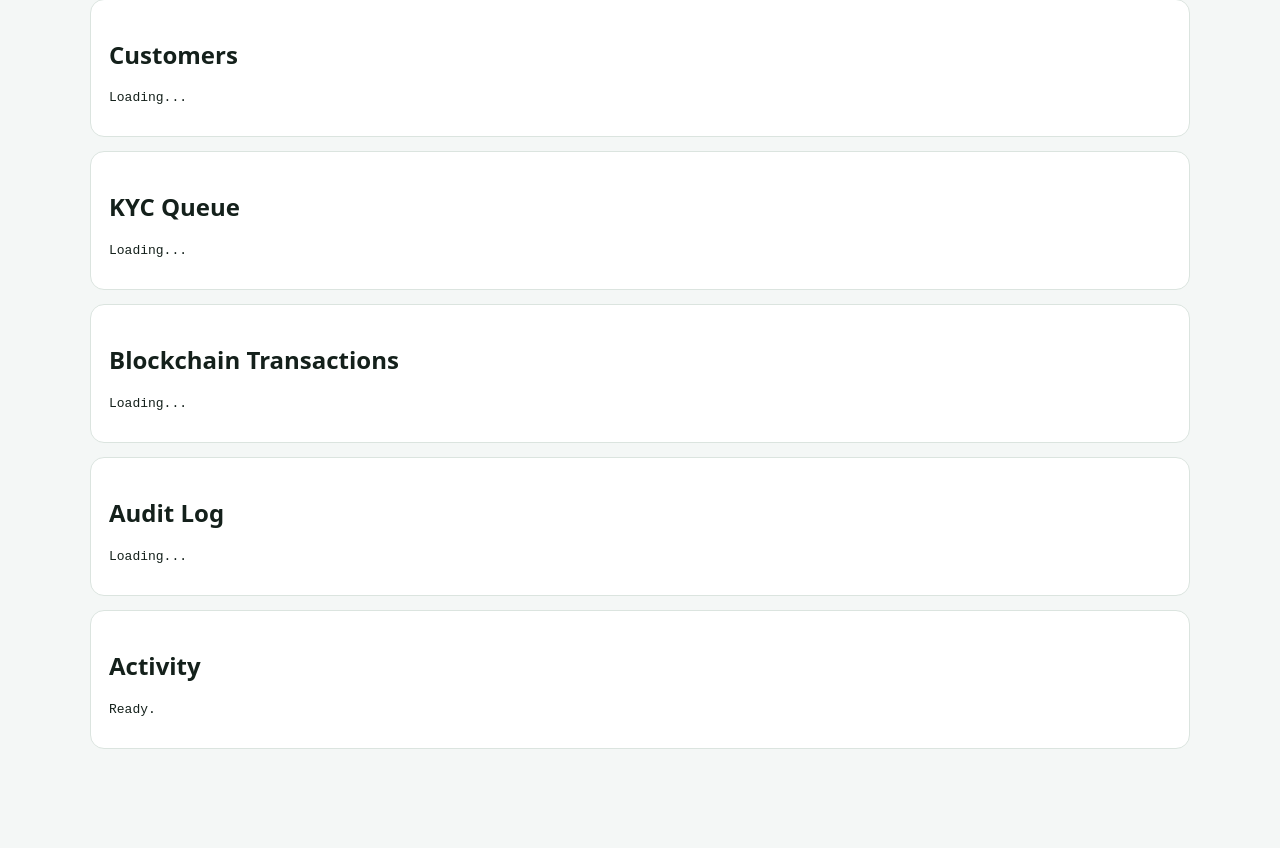
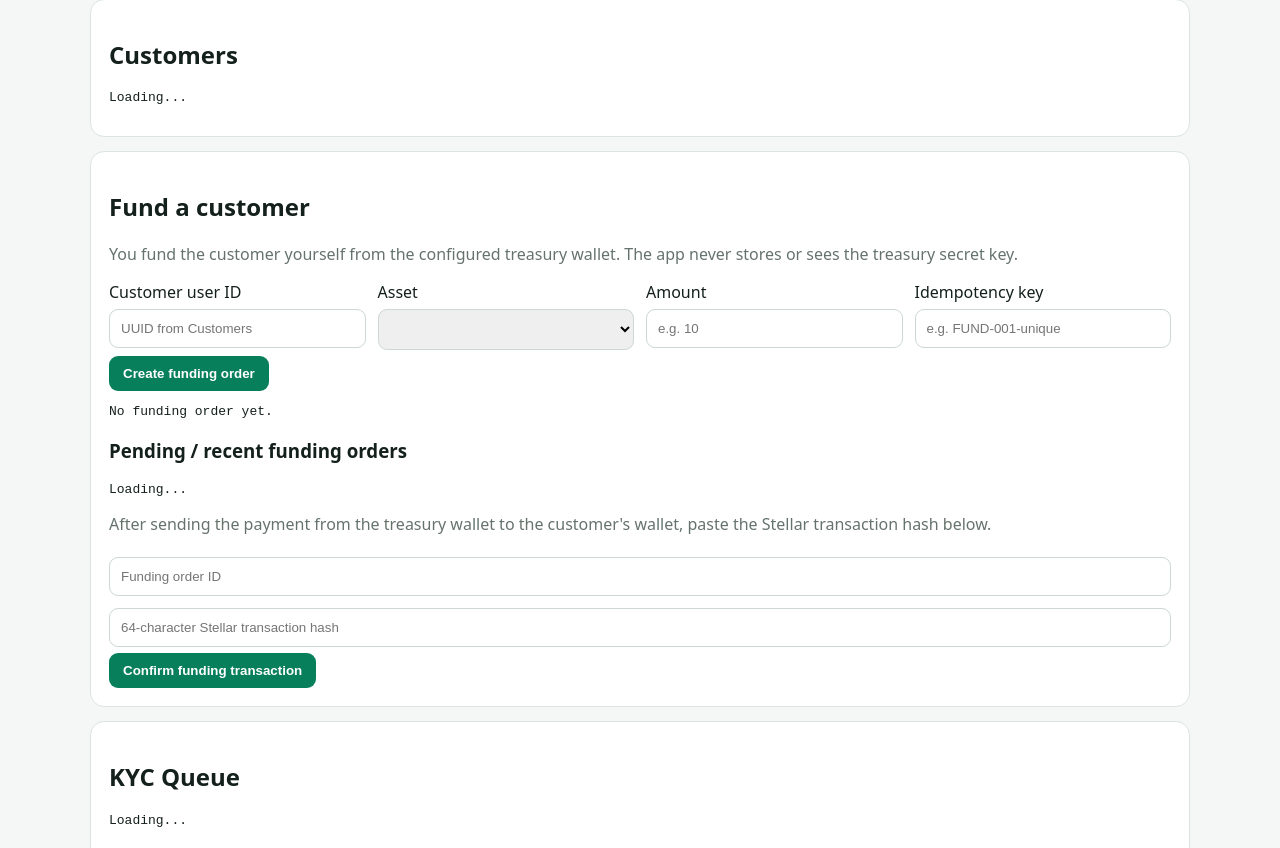
Before and after one commit to samboenough25-eng/liholiswano-v2-contract, a website: page owner.html in a window 1280 px wide. Shown: the part 963-1811 px from the top of the page. Before the commit the page ends 1744 px from the top, so only its background shows below. Drawn offline with Linux system fonts and the light colour scheme.

Commit message:
Add owner customer funding controls

```diff
--- a/owner.html
+++ b/owner.html
@@ -1,9 +1,21 @@
 <!doctype html><html><head><meta charset="utf-8"><meta name="viewport" content="width=device-width"><title>Liholiswano Owner</title><style>
 body{font-family:system-ui;margin:0;background:#f4f7f6;color:#14201b}header{background:#063d2d;color:white;padding:18px}main{max-width:1100px;margin:auto;padding:18px}.nav{display:flex;gap:8px;flex-wrap:wrap;margin-top:12px}button{border:0;border-radius:9px;padding:10px 14px;background:#087f5b;color:white;font-weight:700;cursor:pointer}button.alt{background:#355c7d}.card,section{background:white;border:1px solid #dbe4df;border-radius:14px;padding:18px;margin-bottom:14px}.grid{display:grid;grid-template-columns:repeat(auto-fit,minmax(210px,1fr));gap:12px}input,select{padding:11px;border:1px solid #ccd8d2;border-radius:9px;width:100%;box-sizing:border-box;margin:6px 0}pre{white-space:pre-wrap;overflow:auto}.muted{color:#66736d}
-</style></head><body><header><main style="padding:0"><b>Liholiswano Owner Portal</b><div class="nav"><button onclick="show('overview')">Overview</button><button onclick="show('groups')">Soroban Groups</button><button onclick="show('customers')">Customers</button><button onclick="show('kyc')">KYC</button><button onclick="show('tx')">Transactions</button><button onclick="show('audit')">Audit</button><button onclick="logout()">Sign out</button></div></main></header><main>
+</style></head><body><header><main style="padding:0"><b>Liholiswano Owner Portal</b><div class="nav"><button onclick="show('overview')">Overview</button><button onclick="show('groups')">Soroban Groups</button><button onclick="show('customers')">Customers</button><button onclick="show('funding')">Fund Customer</button><button onclick="show('kyc')">KYC</button><button onclick="show('tx')">Transactions</button><button onclick="show('audit')">Audit</button><button onclick="logout()">Sign out</button></div></main></header><main>
 <section id="overview"><h2>Platform Overview</h2><pre id="stats">Loading...</pre></section>
 <section id="groups" class="hidden"><h2>Create / Manage Soroban Group</h2><p class="muted">The connected Freighter account becomes the sole admin for this simple first deployment flow.</p><button onclick="connectWallet()">Connect Freighter</button><p>Admin: <span id="addr">Not connected</span></p><input id="gid" placeholder="Unique group ID, e.g. group_001"><input id="token" value="CAC2XTKZ527GSTTCVJWZNBDJLEDLNFCASGZ2CNQH6V3UCZYAGE5QASOU" placeholder="Approved token contract"><div class="grid"><div><label>Contribution (USDC units)</label><input id="contrib" type="number" step="0.01" value="0.10"></div><div><label>Collateral</label><input id="coll" type="number" step="0.01" value="0.30"></div><div><label>Maximum bid (bps)</label><input id="bid" type="number" value="2000"></div><div><label>Maximum members</label><input id="members" type="number" min="3" max="20" value="3"></div><div><label>Round duration seconds</label><input id="duration" type="number" value="3600"></div></div><div class="nav"><button onclick="createGroup()">Create group on Soroban</button><button class="alt" onclick="lockGroup()">Lock group</button><button class="alt" onclick="settle()">Settle round</button></div><input id="loadgid" placeholder="Group ID to inspect"><button onclick="loadGroup()">Load group state</button><pre id="gout">No group loaded.</pre></section>
 <section id="customers" class="hidden"><h2>Customers</h2><pre id="users">Loading...</pre></section>
+<section id="funding" class="hidden"><h2>Fund a customer</h2>
+<p class="muted">You fund the customer yourself from the configured treasury wallet. The app never stores or sees the treasury secret key.</p>
+<div class="grid"><div><label>Customer user ID</label><input id="fundUser" placeholder="UUID from Customers"></div>
+<div><label>Asset</label><select id="fundAsset"></select></div>
+<div><label>Amount</label><input id="fundAmount" type="number" min="0" step="0.0000001" placeholder="e.g. 10"></div>
+<div><label>Idempotency key</label><input id="fundKey" placeholder="e.g. FUND-001-unique"></div></div>
+<button onclick="createFunding()">Create funding order</button>
+<pre id="fundResult">No funding order yet.</pre>
+<h3>Pending / recent funding orders</h3><pre id="fundOrders">Loading...</pre>
+<p class="muted">After sending the payment from the treasury wallet to the customer's wallet, paste the Stellar transaction hash below.</p>
+<input id="confirmId" placeholder="Funding order ID"><input id="confirmHash" placeholder="64-character Stellar transaction hash"><button onclick="confirmFunding()">Confirm funding transaction</button>
+</section>
 <section id="kyc" class="hidden"><h2>KYC Queue</h2><pre id="kycout">Loading...</pre></section>
 <section id="tx" class="hidden"><h2>Blockchain Transactions</h2><pre id="txout">Loading...</pre></section>
 <section id="audit" class="hidden"><h2>Audit Log</h2><pre id="auditout">Loading...</pre></section>
@@ -26,7 +38,12 @@ window.createGroup=async()=>{try{const id=$('gid').value.trim();if(!id)throw Err
 window.lockGroup=async()=>{try{const id=$('gid').value.trim();await connect();const hash=await send('lock_group',[scSymbol(id),StellarSdk.xdr.ScVal.scvVec([scAddr(address)])]);await api('/groups/register',{method:'POST',body:JSON.stringify({id,contractId:CONTRACT,status:'locked'})});await record('lock_group',id,hash);log('Group locked: '+hash);await loadGroup()}catch(e){log('Lock failed: '+e.message)}};
 window.settle=async()=>{try{const id=$('gid').value.trim();await connect();const hash=await send('settle_round',[scSymbol(id)]);await record('settle',id,hash);log('Round settled: '+hash);await loadGroup()}catch(e){log('Settlement failed: '+e.message)}};
 window.loadGroup=async()=>{try{const id=$('loadgid').value.trim()||$('gid').value.trim();await connect();const acct=await rpc.getAccount(address),tx=new StellarSdk.TransactionBuilder(acct,{fee:StellarSdk.BASE_FEE,networkPassphrase:PASS}).addOperation(new StellarSdk.Contract(CONTRACT).call('get_group_state',scSymbol(id))).setTimeout(90).build(),sim=await rpc.simulateTransaction(tx);if(!StellarSdk.SorobanRpc.Api.isSimulationSuccess(sim))throw Error(sim.error||'Read failed');$('gout').textContent=JSON.stringify(StellarSdk.scValToNative(sim.result.retval),null,2)}catch(e){$('gout').textContent=e.message}};
-async function loadStats(){try{$('stats').textContent=JSON.stringify(await api('/admin/stats'),null,2)}catch(e){$('stats').textContent=e.message}}async function loadUsers(){try{$('users').textContent=JSON.stringify(await api('/admin/users'),null,2)}catch(e){$('users').textContent=e.message}}async function loadKyc(){try{$('kycout').textContent=JSON.stringify(await api('/admin/kyc'),null,2)}catch(e){$('kycout').textContent=e.message}}async function loadTx(){try{$('txout').textContent=JSON.stringify(await api('/admin/transactions'),null,2)}catch(e){$('txout').textContent=e.message}}async function loadAudit(){try{$('auditout').textContent=JSON.stringify(await api('/admin/audit'),null,2)}catch(e){$('auditout').textContent=e.message}}
+async function loadStats(){try{$('stats').textContent=JSON.stringify(await api('/admin/stats'),null,2)}catch(e){$('stats').textContent=e.message}}async function loadUsers(){try{$('users').textContent=JSON.stringify(await api('/admin/users'),null,2)}catch(e){$('users').textContent=e.message}}async function loadKyc(){try{$('kycout').textContent=JSON.stringify(await api('/admin/kyc'),null,2)}catch(e){$('kycout').textContent=e.message}}async function loadAssets(){try{const rows=await api('/assets');$('fundAsset').innerHTML=rows.map(a=>'<option value="'+esc(a.id)+'">'+esc(a.symbol)+' · '+esc(a.network)+'</option>').join('')}catch(e){$('fundAsset').innerHTML='<option>'+esc(e.message)+'</option>'}}
+async function loadFunding(){try{$('fundOrders').textContent=JSON.stringify(await api('/admin/funding-orders'),null,2)}catch(e){$('fundOrders').textContent=e.message}}
+function esc(s){return String(s??'').replace(/[&<>"]/g,c=>({'&':'&amp;','<':'&lt;','>':'&gt;','"':'&quot;'}[c]))}
+window.createFunding=async()=>{try{const j=await api('/admin/funding-orders',{method:'POST',body:JSON.stringify({userId:$('fundUser').value.trim(),assetId:$('fundAsset').value,amount:Number($('fundAmount').value),idempotencyKey:$('fundKey').value.trim()})});$('fundResult').textContent=JSON.stringify(j,null,2);await loadFunding()}catch(e){$('fundResult').textContent=e.message}}
+window.confirmFunding=async()=>{try{const j=await api('/admin/funding-orders/'+encodeURIComponent($('confirmId').value.trim())+'/confirm',{method:'POST',body:JSON.stringify({stellarHash:$('confirmHash').value.trim()})});$('fundResult').textContent=JSON.stringify(j,null,2);await loadFunding()}catch(e){$('fundResult').textContent=e.message}}
+async function loadTx(){try{$('txout').textContent=JSON.stringify(await api('/admin/transactions'),null,2)}catch(e){$('txout').textContent=e.message}}async function loadAudit(){try{$('auditout').textContent=JSON.stringify(await api('/admin/audit'),null,2)}catch(e){$('auditout').textContent=e.message}}
 window.show=id=>{['overview','groups','customers','kyc','tx','audit'].forEach(x=>$(x).classList.add('hidden'));$(id).classList.remove('hidden');({overview:loadStats,customers:loadUsers,kyc:loadKyc,tx:loadTx,audit:loadAudit})[id]?.()};
 window.logout=()=>{localStorage.removeItem('liholiswano_token');location.href='platform.html'};loadStats();
 </script></body></html>
```
